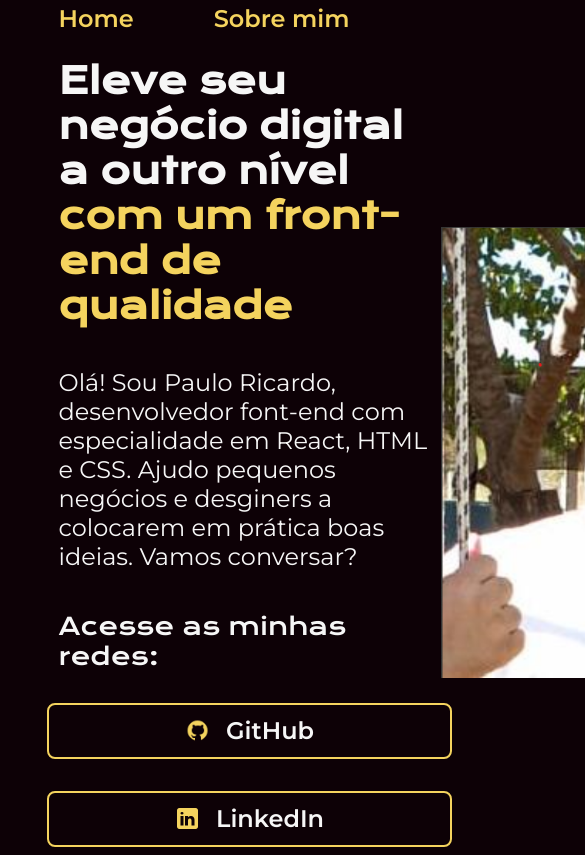
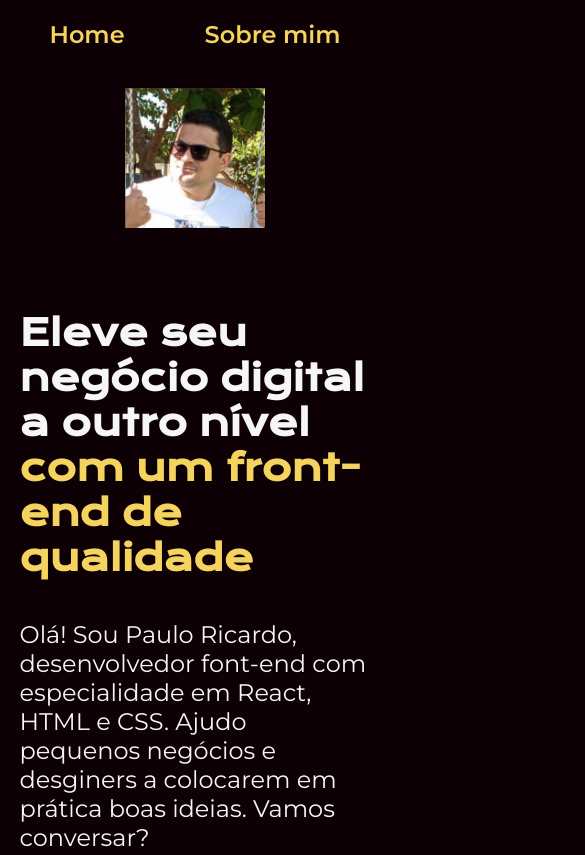
Before and after one commit to PauloRicardoOAlves/primeira-pagina-web, a plain HTML site: page portfólio/index.html in a window 390 px wide. Shown: the top 855 px of the page, 585 px wide, since content can reach past the window. Drawn offline with nearby package versions, Linux system fonts and the light colour scheme.

Commit message:
adiciona responsividade e formato para aparelhos móveis

```diff
--- a/portfólio/styles/style.css
+++ b/portfólio/styles/style.css
@@ -6,7 +6,7 @@
     --cor-primaria: #0D0106;
     --cor-secundaria: #f6f6f6;
     --cor-terciaria: #F4D35E;
-    --cor-hover-botao: #0D0106;
+    --cor-hover-botao: #2e2e2e;
 
     --fonte-primaria: 'krona one', sans-serif;
     --font-secundaria: 'montserrat', sans-serif;
@@ -40,7 +40,7 @@ body {
 .cabecalho__menu__link {
     color: var(--cor-terciaria);
     font-family: var(--font-secundaria);
-    font-size: 24px;
+    font-size: 1.5rem;
     font-weight: 600;
     text-decoration: none;
 }
@@ -50,28 +50,27 @@ body {
     justify-content: space-between;
     align-items: center;
     padding: 6.4% 15%;
+    gap: 82px;
 }
 
 img {
-    max-width: 450px;
-    width: auto;
-    height: auto;
+    width: 40%;
 }
 
 .apresentacao__conteudo {
-    width: 615px;
+    width: 50%;
     display: flex;
     flex-direction: column;
     gap: 40px
 }
 
 .apresentacao__conteudo__titulo {
-    font-size: 36px;
+    font-size: 2.25rem;
     font-family: var(--fonte-primaria);
 }
 
 .apresentacao__conteudo__texto {
-    font-size: 24px;
+    font-size: 1.5rem;
     font-family: var(--font-secundaria);
 }
 
@@ -86,7 +85,7 @@ img {
 .apresentacao__links__subtitulo {
     font-family: var(--fonte-primaria);
     font-weight: 400;
-    font-size: 24px;
+    font-size: 1.5rem;
 }
 
 .apresentacao__links__link {
@@ -95,10 +94,10 @@ img {
     justify-content: center;
     gap: 16px;
     border: 2px solid var(--cor-terciaria);
-    width: 378px;
+    width: 40%;
     text-align: center;
     border-radius: 8px;
-    font-size: 24px;
+    font-size: 1.5rem;
     padding: 21.5px 0;
     text-decoration: none;
     color: var(--cor-secundaria);
@@ -122,7 +121,7 @@ img {
     padding: 24px;
     text-align: center;
     font-family: var(--font-secundaria);
-    font-size: 24px;
+    font-size: 1.5rem;
     font-weight: 400;
 }
 
@@ -134,3 +133,22 @@ img {
     color: var(--cor-secundaria);
     text-decoration: none;
 }
+
+@media (max-width: 1200px) {
+    .cabecalho {
+        padding: 5%;
+    }
+
+    .cabecalho__menu{
+        justify-content: center;
+    }
+
+    .apresentacao {
+        flex-direction: column-reverse;
+        padding: 5%;
+    }
+
+    .apresentacao__conteudo{
+        width: auto;
+    }
+}
```
